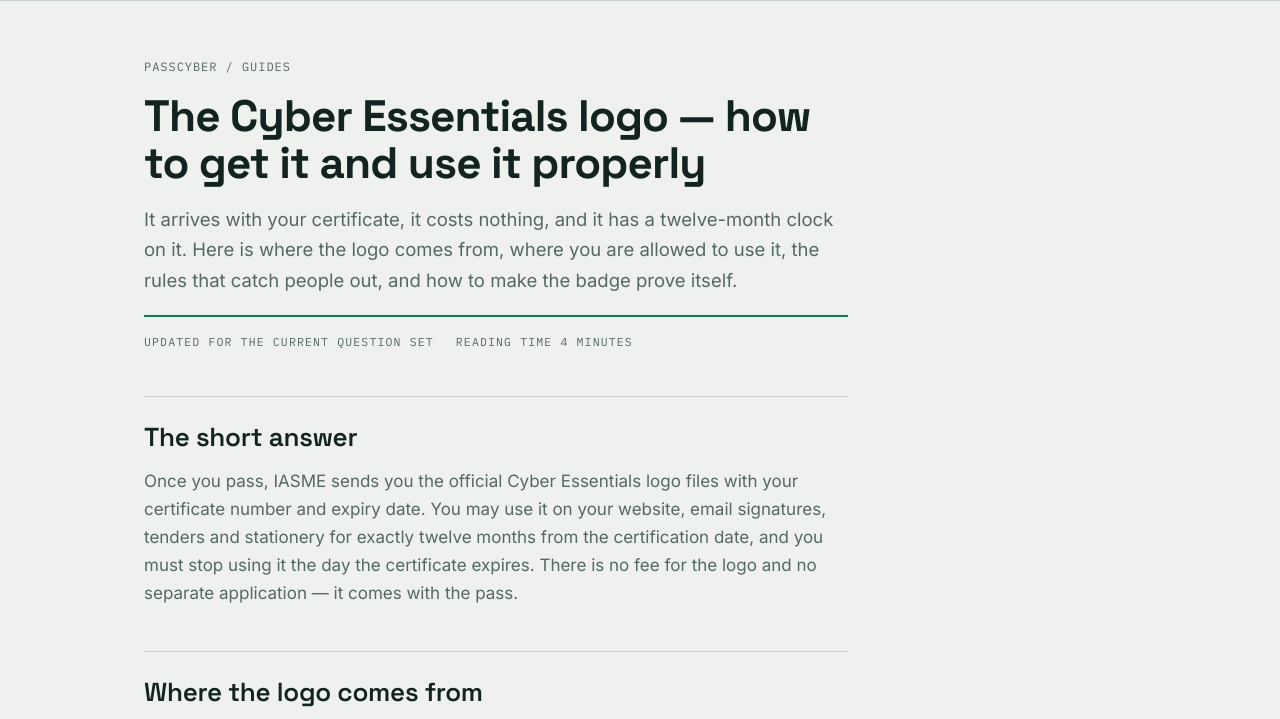
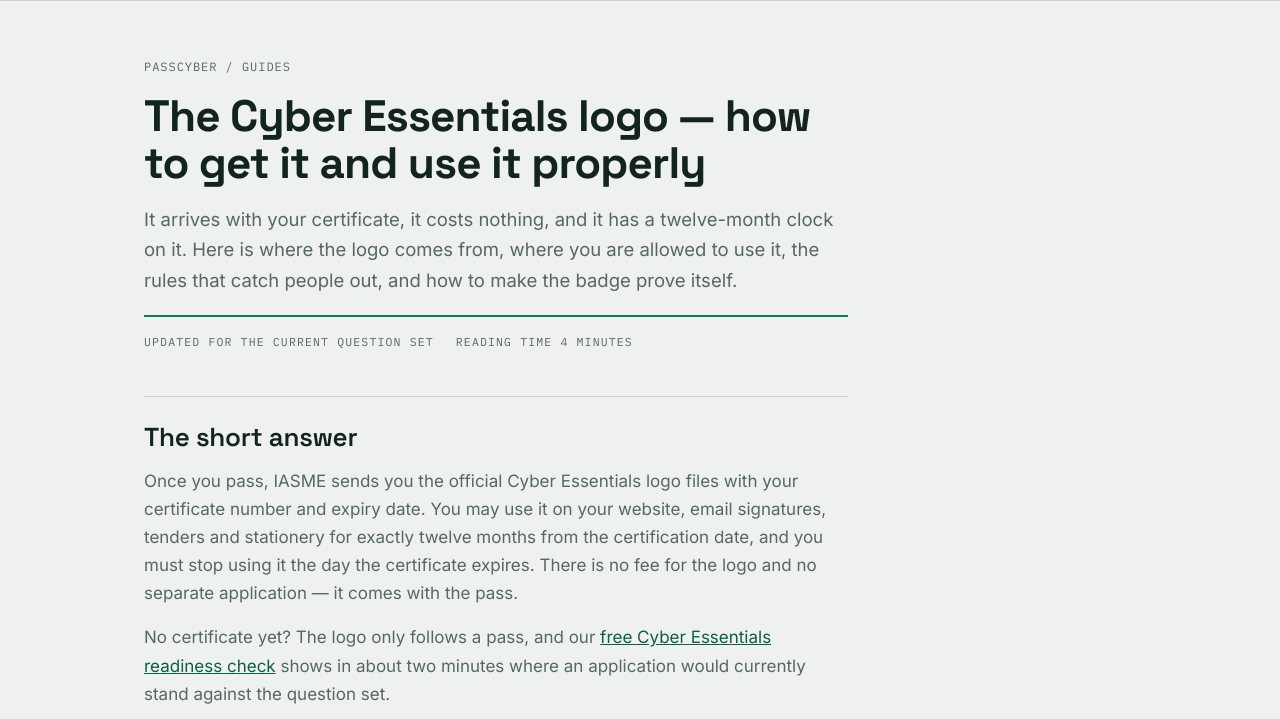
Before and after one commit to Chadhauser/passcyber-site, a plain HTML site: page guides/cyber-essentials-logo.html in a window 1280 px wide. Shown: the part 69-788 px from the top of the page. Drawn offline with Linux system fonts and the light colour scheme.

Commit message:
Logo guide: add readiness check link in first screen

```diff
--- a/guides/cyber-essentials-logo.html
+++ b/guides/cyber-essentials-logo.html
@@ -56,6 +56,7 @@
 
 <h2>The short answer</h2>
 <p>Once you pass, IASME sends you the official Cyber Essentials logo files with your certificate number and expiry date. You may use it on your website, email signatures, tenders and stationery for exactly twelve months from the certification date, and you must stop using it the day the certificate expires. There is no fee for the logo and no separate application — it comes with the pass.</p>
+<p>No certificate yet? The logo only follows a pass, and our <a href="/check">free Cyber Essentials readiness check</a> shows in about two minutes where an application would currently stand against the question set.</p>
 
 <h2>Where the logo comes from</h2>
 <p>The logo is issued by IASME, which runs the scheme for the National Cyber Security Centre, not by the certification body that assessed you. After a pass you receive an email containing the certificate as a PDF and a link to the logo pack — the standard Cyber Essentials badge, and the Cyber Essentials Plus badge if you certified at that level. Downloading a copy from an image search is not the same thing: the scheme's rules require the version issued to you, and a logo without a valid certificate behind it is a misrepresentation.</p>
```
